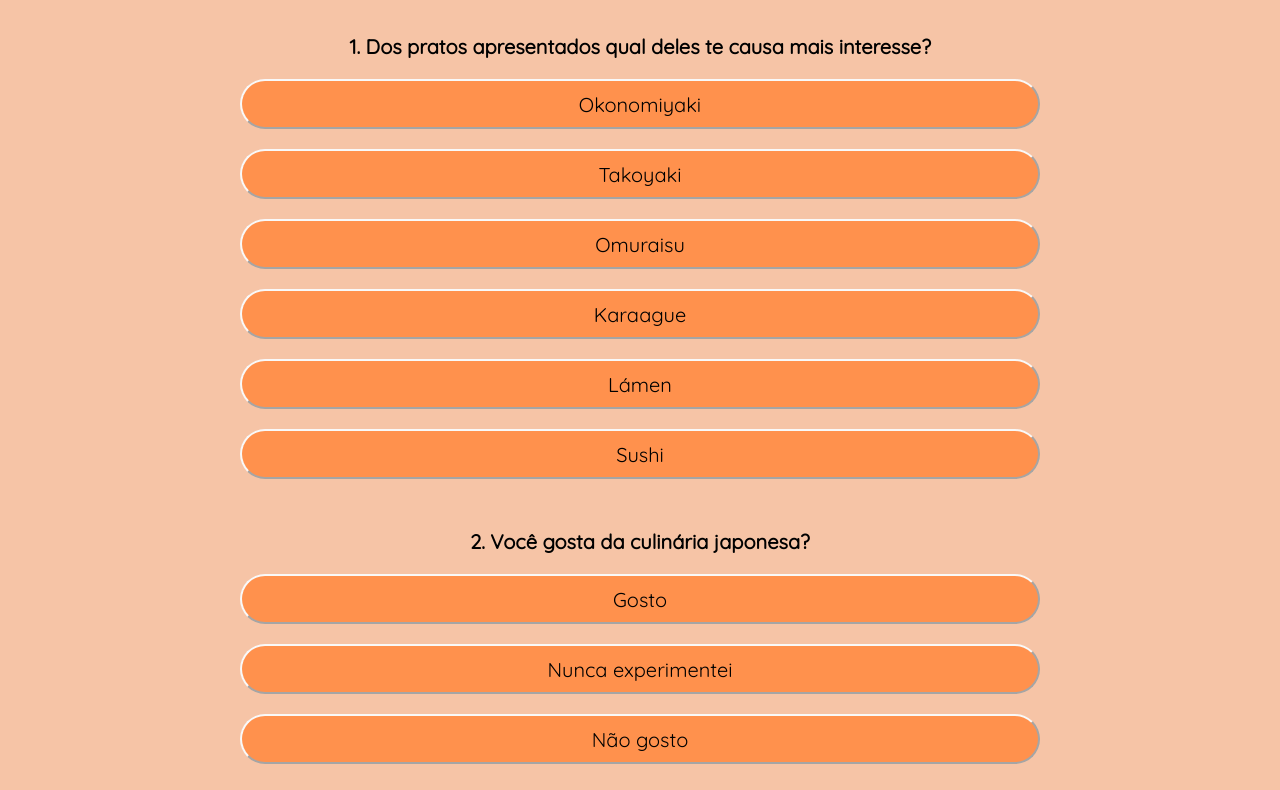
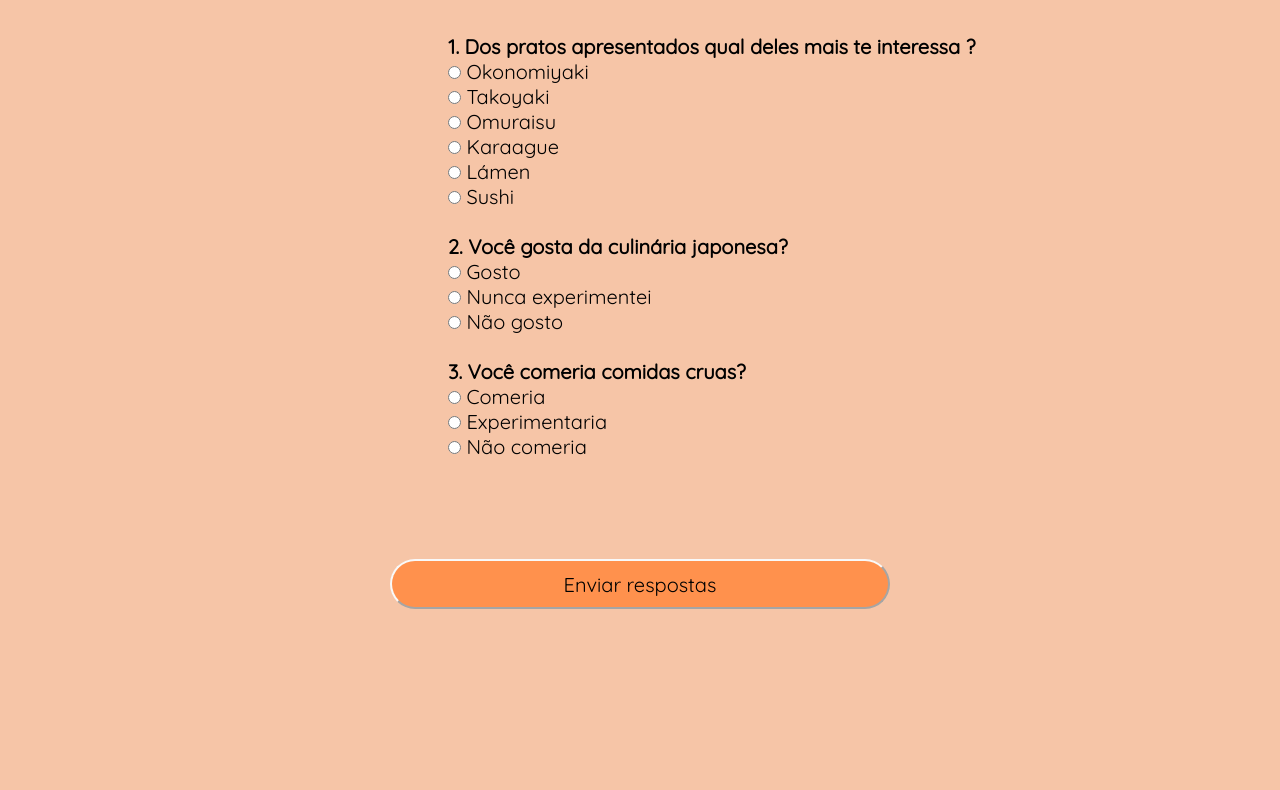
Before and after one commit to RobsonRioki/ProjetoIndividualSP3, a plain HTML site: page Web/TelaQuestionario.html in a window 1280 px wide. Shown: the part 214-1004 px from the top of the page. Drawn offline with Linux system fonts and the light colour scheme.

Commit message:
Fazendo o banco de dados e as avaliações dos pratos

```diff
--- /dev/null
+++ b/Anotações.txt
@@ -0,0 +1 @@
+https://youtu.be/J254pngGt6E?feature=shared
--- a/Web/CSS/cssQuestionario.css
+++ b/Web/CSS/cssQuestionario.css
@@ -6,6 +6,7 @@ h1{
 .divPergunta{
     text-align: center;
     margin-top:50px;
+
 }
 .botaoResposta{
     margin-top: 20px;
@@ -14,6 +15,7 @@ h1{
     background-color: #FF914D;
     border-radius: 30px;
     border-color: #F9F9F9;
+    cursor: pointer;
 }
 .botaoEnviar{
     margin-top: 100px;
@@ -22,4 +24,22 @@ h1{
     background-color: #FF914D;
     border-radius: 30px;
     border-color: #F9F9F9;
+    cursor: pointer;
 }
+.botaoConfirmar{
+    margin-top: 70px;
+    width: 500px;
+    height: 50px;
+    background-color: #FF914D;
+    border-radius: 30px;
+    border-color: #F9F9F9;
+    cursor: pointer;
+}
+.divResposta{
+    text-align: left;
+
+}
+.divCentralizarRespostas{
+    margin-left: auto;
+    max-width: 65%;
+}
--- a/Web/CSS/cssgeral.css
+++ b/Web/CSS/cssgeral.css
@@ -88,7 +88,7 @@ footer{
 }
 
 body{
-    background-color: #F6C4A6;
+    background-color: #f6c5a7
 }
 ::-webkit-scrollbar-track {
     background: #D9D9D9;
@@ -97,5 +97,5 @@ body{
     width: 10px;
   }
   ::-webkit-scrollbar-thumb {
-    background: #F6C4A6;
+    background: #ecb08a;
   }
--- /dev/null
+++ b/Web/JS/TelaQuestionario.js
@@ -0,0 +1,5 @@
+function registrar() {
+    // alert("okonomiyaki");
+    var sla = document.querySelector('input[name="p1"]:checked').value;
+    alert(sla);
+  }
--- a/Web/TelaQuestionario.html
+++ b/Web/TelaQuestionario.html
@@ -21,30 +21,96 @@
       </a>
       <h3 class="h3Header"><a href="TelaLogin.html">Login</a></h3>
     </header>
-    <h1>Quiz</h1>
+    <h1>Questionário</h1>
     <div class="divPergunta">
-      <h3>1. Dos pratos apresentados qual deles te causa mais interesse?</h3>
-      <button class="botaoResposta">Okonomiyaki</button><br>
-      <button class="botaoResposta">Takoyaki</button><br>
-      <button class="botaoResposta">Omuraisu</button><br>
-      <button class="botaoResposta">Karaague</button><br>
-      <button class="botaoResposta">Lámen</button><br>
-      <button class="botaoResposta">Sushi</button><br>
+      <form>
+        <div class="divCentralizarRespostas">
+          <div class="divResposta">
+            <h2>1. Dos pratos apresentados qual deles mais te interessa ?</h2>
+            <input
+              type="radio"
+              id="input_okonomiyaki"
+              name="p1"
+              value="Okonomiyaki"
+            />
+            <label for="input_okonomiyaki">Okonomiyaki</label><br />
+            <input
+              type="radio"
+              id="input_takoyaki"
+              name="p1"
+              value="Takoyaki"
+            />
+            <label for="input_takoyaki">Takoyaki</label><br />
+            <input
+              type="radio"
+              id="input_omuraisu"
+              name="p1"
+              value="Omuraisu"
+            />
+            <label for="input_omuraisu">Omuraisu</label><br />
+            <input
+              type="radio"
+              id="input_karaague"
+              name="p1"
+              value="Karaague"
+            />
+            <label for="input_karaague">Karaague</label><br />
+            <input type="radio" id="input_lamen" name="p1" value="Lamen" />
+            <label for="input_lamen">Lámen</label><br />
+            <input type="radio" id="input_sushi" name="p1" value="Sushi" />
+            <label for="input_sushi">Sushi</label><br />
+          </div>
+        </div>
+        <br />
+
+        <div class="divCentralizarRespostas">
+          <div class="divResposta">
+            <h2>2. Você gosta da culinária japonesa?</h2>
+            <input type="radio" id="input_gosto" name="p2" value="Gosto" />
+            <label for="input_gosto">Gosto</label><br />
+            <input
+              type="radio"
+              id="input_nexp"
+              name="p2"
+              value="Nunca experimentei"
+            />
+            <label for="input_nexp">Nunca experimentei</label><br />
+            <input
+              type="radio"
+              id="input_naogosto"
+              name="p2"
+              value="NãoGosto"
+            />
+            <label for="input_naogosto">Não gosto</label><br />
+            <br />
+          </div>
+        </div>
+        <div class="divCentralizarRespostas">
+          <div class="divResposta">
+            <h2>3. Você comeria comidas cruas?</h2>
+            <input type="radio" id="input_comeria" name="p3" value="Comeria" />
+            <label for="input_comeria">Comeria</label><br />
+            <input
+              type="radio"
+              id="input_exp"
+              name="p3"
+              value="Experimentaria"
+            />
+            <label for="input_exp">Experimentaria</label><br />
+            <input
+              type="radio"
+              id="input_naocomeria"
+              name="p3"
+              value="NãoComeria"
+            />
+            <label for="input_naocomeria">Não comeria</label><br />
+          </div>
+        </div>
+        <button type="submit" class="botaoEnviar" onclick="registrar()">
+          Enviar respostas
+        </button>
+      </form>
     </div>
-    <div class="divPergunta">
-      <div class="divPergunta">
-        <h3>2. Você gosta da culinária japonesa?</h3>
-        <button class="botaoResposta">Gosto</button><br>
-        <button class="botaoResposta">Nunca experimentei</button><br>
-        <button class="botaoResposta">Não gosto</button><br>
-      </div>
-      <div class="divPergunta">
-      <h3>3. Você comeria comidas cruas?</h3>
-      <button class="botaoResposta">Comeria</button><br>
-      <button class="botaoResposta">Experimentaria</button><br>
-      <button class="botaoResposta">Não comeria</button><br>
-    </div>
-    <button class="botaoEnviar">Enviar respostas</button>
     <footer>
       <div class="tudo">
         <a
@@ -70,4 +136,4 @@
     </footer>
   </body>
 </html>
-<script src="./JS/Questionario.js"></script>
+<script src="./JS/TelaQuestionario.js"></script>
```
Also changed, not shown: Web/CSS/cssTelaPrincipal.css (+30 -0 lines), Web/JS/TelaPrincipal.js (+22 -0 lines), Web/TelaPrincipal.html (+31 -0 lines), 2 other files.
